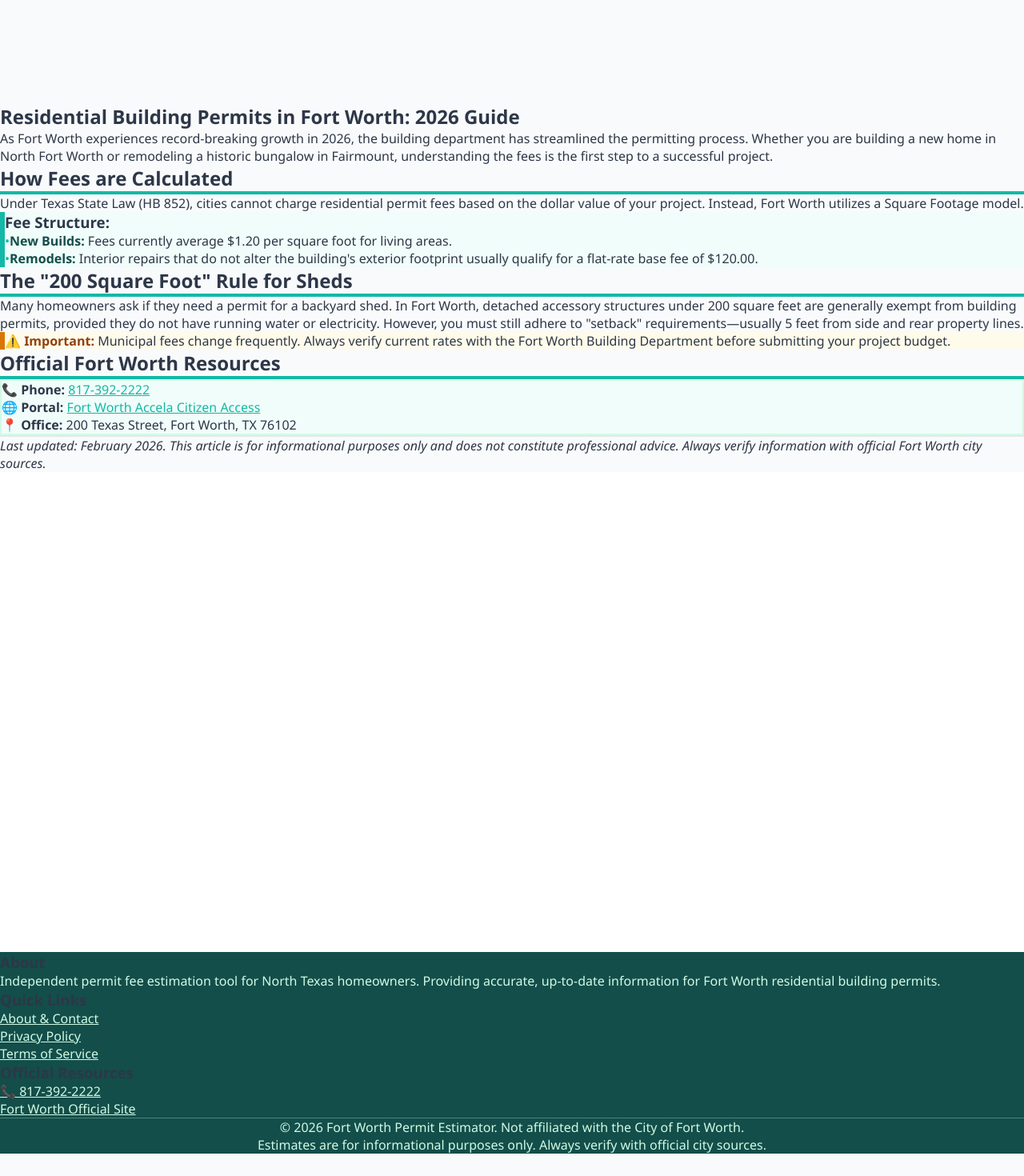
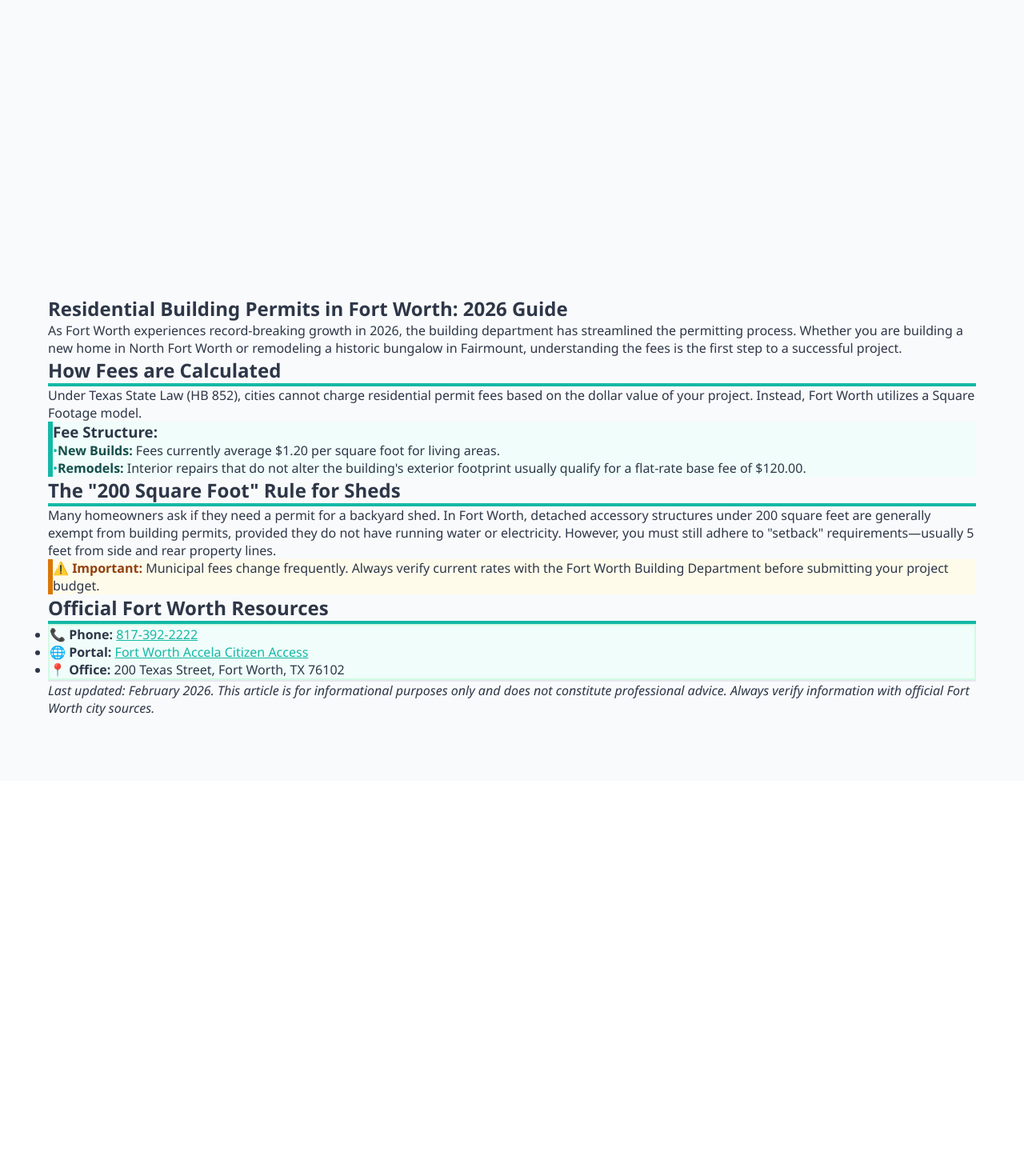
Before and after one commit to bryndonprestong-arch/fort-worth-permit-estimator, a React (Vite) app: page / in a window 1280 px wide. Shown: the part 1120-2590 px from the top of the page at 80% size. Before the commit the page ends 2562 px from the top, so only its background shows below. Built offline with nearby package versions, Linux system fonts and the light colour scheme.

Commit message:
Add massive spacing between sections: calculator, ads, article, footer

```diff
--- a/src/pages/Home.tsx
+++ b/src/pages/Home.tsx
@@ -13,29 +13,29 @@ export const Home: React.FC = () => {
       <Calculator />
 
       {/* Ad Space 1 */}
-      <div className="py-8" style={{ backgroundColor: '#f9fafb' }}>
-        <div className="max-w-6xl mx-auto px-6">
+      <div style={{ backgroundColor: '#f9fafb', paddingTop: '80px', paddingBottom: '80px' }}>
+        <div style={{ maxWidth: '1200px', margin: '0 auto', padding: '0 20px' }}>
           <AdSense slot="1234567890" format="horizontal" />
         </div>
       </div>
 
       {/* Article Section */}
-      <div style={{ backgroundColor: '#f9fafb' }}>
-        <div className="max-w-6xl mx-auto px-6 py-12">
+      <div style={{ backgroundColor: '#f9fafb', paddingTop: '80px', paddingBottom: '80px' }}>
+        <div style={{ maxWidth: '1200px', margin: '0 auto', padding: '0 20px' }}>
           <Article />
         </div>
       </div>
 
       {/* Ad Space 2 */}
-      <div className="py-8" style={{ backgroundColor: '#ffffff' }}>
-        <div className="max-w-6xl mx-auto px-6">
+      <div style={{ backgroundColor: '#ffffff', paddingTop: '80px', paddingBottom: '80px' }}>
+        <div style={{ maxWidth: '1200px', margin: '0 auto', padding: '0 20px' }}>
           <AdSense slot="0987654321" format="vertical" />
         </div>
       </div>
 
       {/* Footer */}
-      <footer className="text-white py-16 mt-12" style={{ backgroundColor: '#134e4a' }}>
-        <div className="max-w-6xl mx-auto px-6">
+      <footer className="text-white" style={{ backgroundColor: '#134e4a', paddingTop: '80px', paddingBottom: '80px' }}>
+        <div style={{ maxWidth: '1200px', margin: '0 auto', padding: '0 20px' }}>
           <div className="grid grid-cols-1 md:grid-cols-3 gap-12 mb-12">
             <div>
               <h3 className="text-lg font-bold mb-4">About</h3>
```
